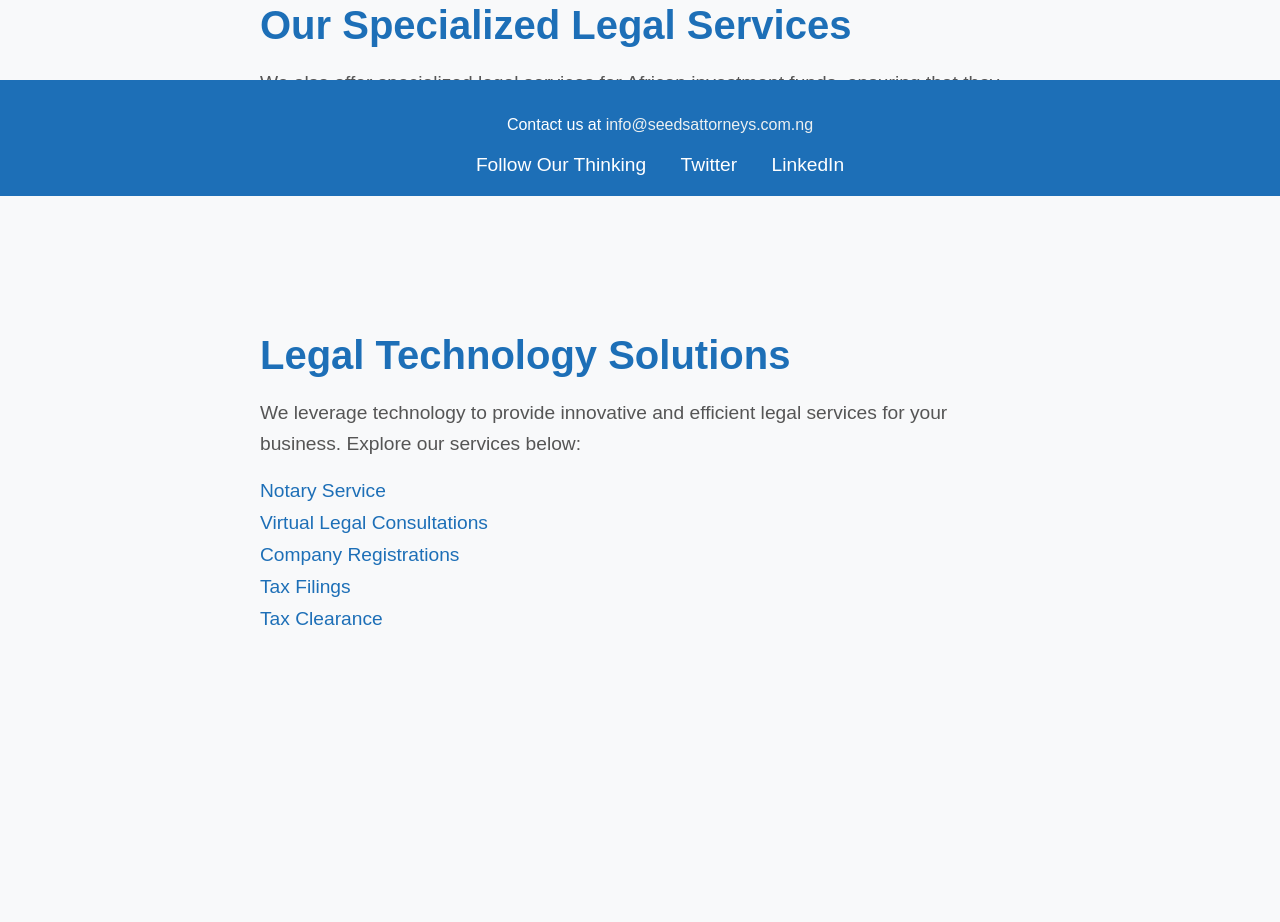
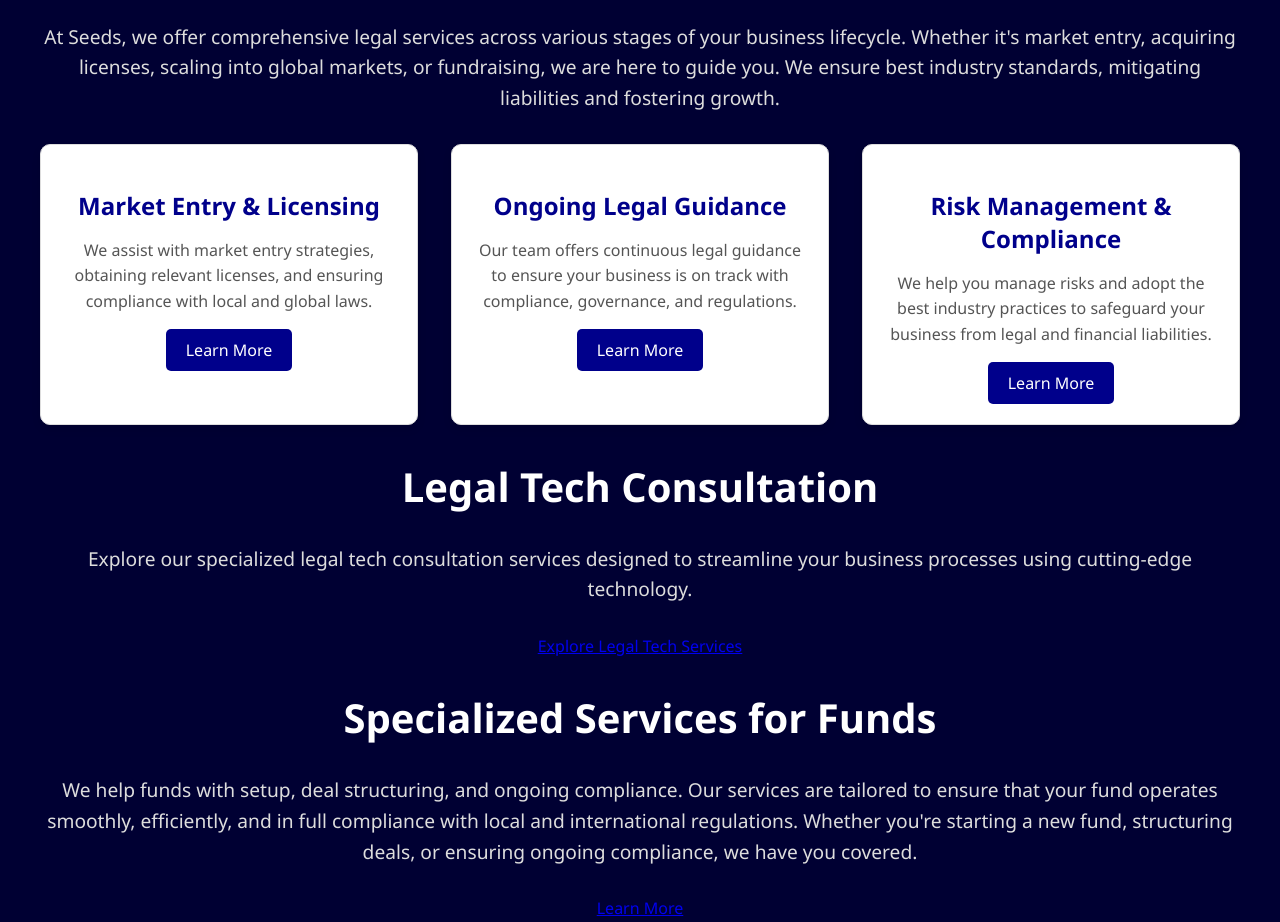
Before and after one commit to chiomaesuabom/seeds-attorneys-site, a plain HTML site: page index.html in a window 1280 px wide. Shown: the part 604-1526 px from the top of the page. Before the commit the page ends 1310 px from the top, so only its background shows below. Drawn offline with Linux system fonts and the light colour scheme.

Commit message:
Add files via upload

```diff
--- a/index.html
+++ b/index.html
@@ -7,57 +7,100 @@
     <title>Seeds Attorneys</title>
     <style>
         body {
-            font-family: 'Arial', sans-serif;
+            font-family: 'Segoe UI', Tahoma, Geneva, Verdana, sans-serif;
             margin: 0;
             padding: 0;
-            background-color: #f8f9fa;
-            color: #333;
+            background-color: #000033; /* Really Dark Blue */
+            color: #fff; /* White text for readability */
         }
         header {
-            background-color: rgba(29, 111, 183, 0.7);
-            background-image: url('https://your-link-to-the-image.com/image.png');
+            background: url('https://your-link-to-the-image.com/image.png') no-repeat center center;
             background-size: cover;
-            background-position: center;
             color: white;
             text-align: center;
-            padding: 50px 20px;
-            border-bottom: 5px solid #0a4877;
+            padding: 60px 20px;
+            border-bottom: 5px solid #000033;
         }
         header h1 {
             margin: 0;
             font-size: 3em;
             font-weight: 600;
+            color: #FFFFFF; /* White header text */
         }
         header p {
             font-size: 1.5em;
             margin-top: 10px;
+            font-weight: 300;
         }
         section {
             padding: 40px 20px;
-            text-align: left;
-            max-width: 800px;
+            text-align: center;
+            max-width: 1200px;
             margin: 0 auto;
         }
         section h2 {
             font-size: 2.5em;
-            color: #1D6FB7;
-            margin-bottom: 20px;
+            color: #FFFFFF; /* White color for subheadings */
+            margin-bottom: 30px;
             font-weight: 600;
         }
         section p {
             font-size: 1.2em;
             line-height: 1.6;
+            color: #ddd; /* Light gray for paragraph text */
+            margin-bottom: 30px;
+        }
+        .services-container {
+            display: flex;
+            flex-wrap: wrap;
+            justify-content: space-between;
+            gap: 30px;
+        }
+        .service-card {
+            background-color: #ffffff;
+            border: 1px solid #ddd;
+            border-radius: 10px;
+            box-shadow: 0 4px 8px rgba(0, 0, 0, 0.1);
+            padding: 20px;
+            width: 28%;
+            transition: all 0.3s ease;
+        }
+        .service-card:hover {
+            transform: translateY(-5px);
+            box-shadow: 0 6px 15px rgba(0, 0, 0, 0.2);
+        }
+        .service-card h3 {
+            font-size: 1.5em;
+            color: #00008B; /* Dark blue for service card headers */
+            margin-bottom: 15px;
+        }
+        .service-card p {
+            font-size: 1em;
             color: #555;
-            margin-bottom: 20px;
+            margin-bottom: 15px;
+        }
+        .service-card a {
+            display: inline-block;
+            padding: 10px 20px;
+            background-color: #00008B; /* Dark Blue */
+            color: white;
+            font-weight: 500;
+            border-radius: 5px;
+            text-decoration: none;
+            transition: background-color 0.3s ease;
+        }
+        .service-card a:hover {
+            background-color: #FFFFFF; /* White */
+            color: #00008B; /* Dark Blue */
         }
         footer {
-            background-color: #1D6FB7;
+            background-color: #00008B; /* Dark Blue footer */
             color: white;
             text-align: center;
             padding: 20px;
-            position: fixed;
-            width: 100%;
-            bottom: 0;
+        }
+        footer p {
+            font-size: 1.2em;
         }
         footer a {
             color: #ecf0f1;
@@ -67,38 +110,21 @@
         footer a:hover {
             text-decoration: underline;
         }
-        .container {
-            max-width: 1200px;
-            margin: 0 auto;
-            padding: 20px;
-        }
-        .social-links {
-            margin-top: 20px;
-        }
-        .social-links a {
-            color: #ffffff;
-            font-size: 1.2em;
-            text-decoration: none;
-            margin: 0 15px;
-        }
-        .social-links a:hover {
-            text-decoration: underline;
-        }
-        .services ul {
-            list-style-type: none;
-            padding: 0;
-        }
-        .services li {
-            font-size: 1.2em;
-            margin-bottom: 10px;
-        }
-        .services a {
-            color: #1D6FB7;
-            text-decoration: none;
-            font-weight: 500;
-        }
-        .services a:hover {
-            text-decoration: underline;
+        @media (max-width: 768px) {
+            header h1 {
+                font-size: 2.5em;
+            }
+            header p {
+                font-size: 1.2em;
+            }
+            .services-container {
+                flex-direction: column;
+                align-items: center;
+            }
+            .service-card {
+                width: 80%;
+                margin-bottom: 30px;
+            }
         }
     </style>
 </head>
@@ -106,7 +132,7 @@
 
     <!-- Header Section -->
     <header>
-        <div class="container">
+        <div>
             <h1>Seeds Attorneys</h1>
             <p>Empowering African Founders with Tailored Legal Solutions</p>
         </div>
@@ -114,28 +140,41 @@
 
     <!-- Main Content Section -->
     <section>
-        <div class="container">
+        <div>
             <h2>Our Mission</h2>
-            <p>Seeds Attorneys is dedicated to empowering African founders who face challenges in establishing the right legal structures, becoming investment-ready, expanding into new markets, protecting their assets, and managing risks. Our mission is to provide tailored legal solutions that enable businesses to grow sustainably while navigating the complexities of the African legal landscape.</p>
+            <p>Seeds Attorneys is dedicated to empowering African founders who face challenges in establishing the right legal structures, becoming investment-ready, expanding into new markets, protecting their assets, and managing risks. We provide tailored legal solutions that enable businesses to grow sustainably while navigating the complexities of the African legal landscape.</p>
 
             <h2>Our Specialized Legal Services</h2>
-            <p>We also offer specialized legal services for African investment funds, ensuring that they are set up and operate under proper legal guidance, mitigating risks and promoting long-term success in their ventures.</p>
-        </div>
-    </section>
+            <p>At Seeds, we offer comprehensive legal services across various stages of your business lifecycle. Whether it's market entry, acquiring licenses, scaling into global markets, or fundraising, we are here to guide you. We ensure best industry standards, mitigating liabilities and fostering growth.</p>
 
-    <!-- Legal Technology Solutions Section -->
-    <section>
-        <div class="container">
-            <h2>Legal Technology Solutions</h2>
-            <p>We leverage technology to provide innovative and efficient legal services for your business. Explore our services below:</p>
-            <div class="services">
-                <ul>
-                    <li><a href="https://tally.so/r/nr0GWN" target="_blank">Notary Service</a></li>
-                    <li><a href="https://www.coachli.co/seedsattorneys/session/free-legal-consultation?id=339" target="_blank">Virtual Legal Consultations</a></li>
-                    <li><a href="https://tally.so/r/mB1PRA" target="_blank">Company Registrations</a></li>
-                    <li><a href="https://tally.so/r/wMrvlp" target="_blank">Tax Filings</a></li>
-                    <li><a href="https://tally.so/r/w8eAOx" target="_blank">Tax Clearance</a></li>
-                </ul>
+            <div class="services-container">
+                <div class="service-card">
+                    <h3>Market Entry & Licensing</h3>
+                    <p>We assist with market entry strategies, obtaining relevant licenses, and ensuring compliance with local and global laws.</p>
+                    <a href="https://www.coachli.co/seedsattorneys/session/discovery-call?id=339" target="_blank">Learn More</a>
+                </div>
+                <div class="service-card">
+                    <h3>Ongoing Legal Guidance</h3>
+                    <p>Our team offers continuous legal guidance to ensure your business is on track with compliance, governance, and regulations.</p>
+                    <a href="https://www.coachli.co/seedsattorneys/session/discovery-call?id=339" target="_blank">Learn More</a>
+                </div>
+                <div class="service-card">
+                    <h3>Risk Management & Compliance</h3>
+                    <p>We help you manage risks and adopt the best industry practices to safeguard your business from legal and financial liabilities.</p>
+                    <a href="https://www.coachli.co/seedsattorneys/session/discovery-call?id=339" target="_blank">Learn More</a>
+                </div>
+            </div>
+
+            <div>
+                <h2>Legal Tech Consultation</h2>
+                <p>Explore our specialized legal tech consultation services designed to streamline your business processes using cutting-edge technology.</p>
+                <a href="/legal-tech-consultation" target="_blank">Explore Legal Tech Services</a>
+            </div>
+
+            <div>
+                <h2>Specialized Services for Funds</h2>
+                <p>We help funds with setup, deal structuring, and ongoing compliance. Our services are tailored to ensure that your fund operates smoothly, efficiently, and in full compliance with local and international regulations. Whether you're starting a new fund, structuring deals, or ensuring ongoing compliance, we have you covered.</p>
+                <a href="https://www.coachli.co/seedsattorneys/session/discovery-call?id=339" target="_blank">Learn More</a>
             </div>
         </div>
     </section>
@@ -143,13 +182,6 @@
     <!-- Footer Section -->
     <footer>
         <p>Contact us at <a href="mailto:info@seedsattorneys.com.ng">info@seedsattorneys.com.ng</a></p>
-
-        <!-- Social Links Section -->
-        <div class="social-links">
-            <a href="https://medium.com/@seedsattorneys" target="_blank">Follow Our Thinking</a>
-            <a href="https://x.com/seedsattorneys" target="_blank">Twitter</a>
-            <a href="https://www.linkedin.com/company/seedsattorneys" target="_blank">LinkedIn</a>
-        </div>
     </footer>
 
 </body>
```
